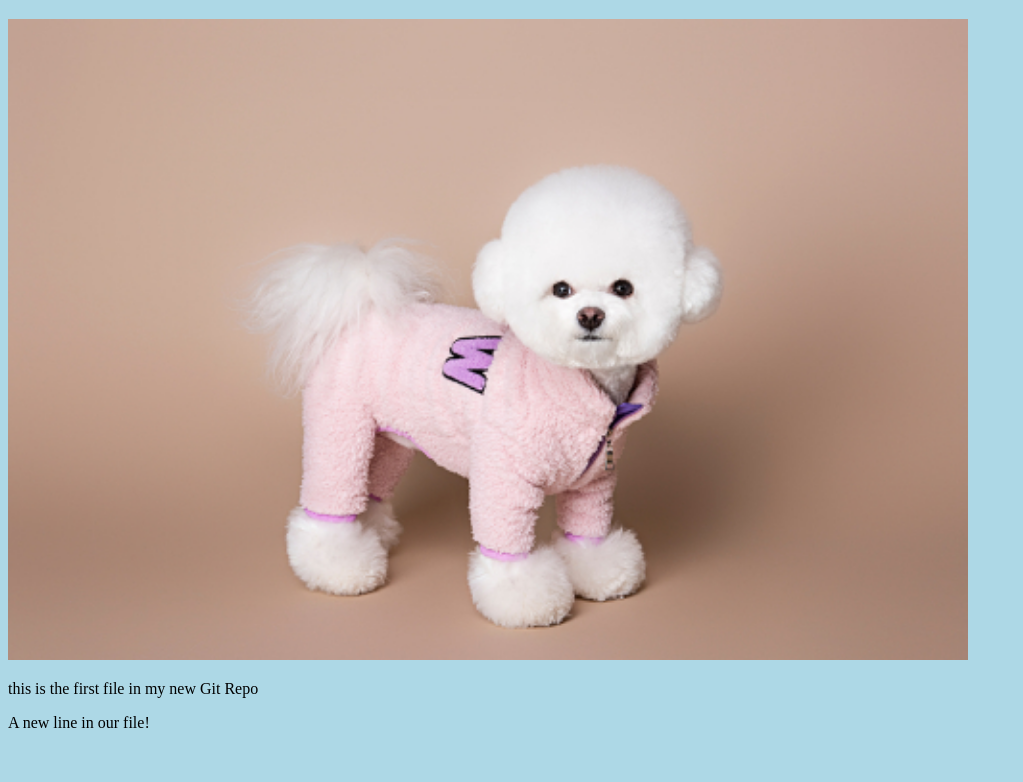
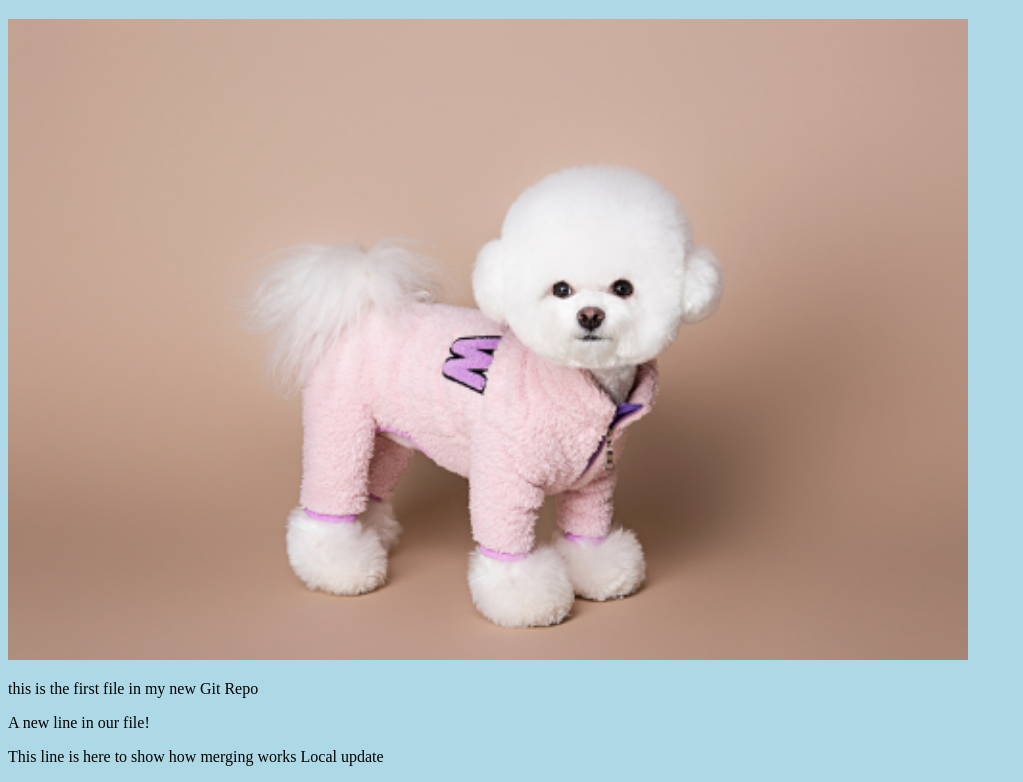
Before and after one commit to jin2-web/pro1, a plain HTML site: page index.html in a window 1280 px wide. Shown: the part 61-843 px from the top of the page, without its empty margins (0-1023 px from the left). Before the commit the page ends 809 px from the top, so only its background shows below. Drawn offline with Linux system fonts and the light colour scheme.

Commit message:
Update index.html. Resizied image 202203300948

```diff
--- a/index.html
+++ b/index.html
@@ -1,14 +1,17 @@
 <!DOCTYPE html>
 <html>
+
 <head>
   <title>Hello world! </title>
   <link rel="stylesheet" href="bluestyle.css">
 </head>
+
 <body>
   <h1> Hello world</h1>
   <div><img src="img_hello_world.jpg" alt="Hello world from space" style="width:100%;max-width:960px"></div>
   <p> this is the first file in my new Git Repo </p>
   <p> A new line in our file! </p>
+  <p> This line is here to show how merging works Local update </p>
   <div><img src="img_hello_git.jpg" alt="Hello Git" style="width:100%;max-width:640px></div>
   </body>
 </HTML>
```
Also changed, not shown: 1 other file. Lines whose indentation alone changed are shown as unchanged.
